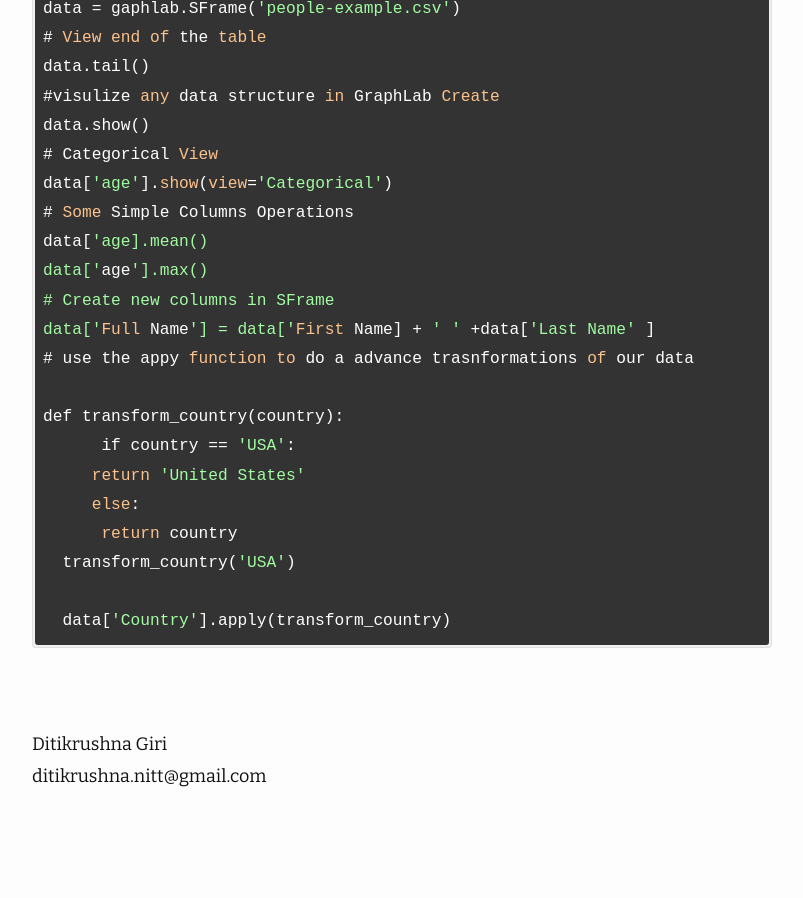
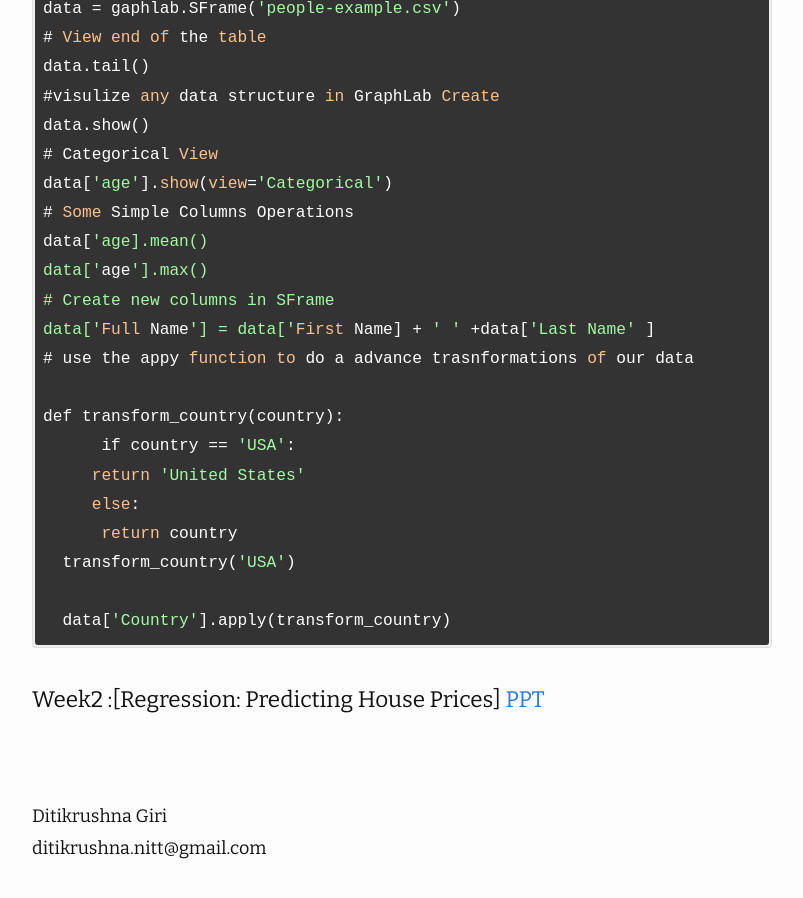
Before and after one commit to ditikrushna/eNotes, a Jekyll site: the page built from _posts/2019-05-06-Machine Learning by University of Washington.md, in a window 1280 px wide and 900 px high, scrolled down 3070 px. Shown: the whole window, without its empty margins (238-1041 px from the left). Built offline with Jekyll 4.4.1, drawn with Linux system fonts in a browser that asks for light colours; nearby versions of some CDN libraries; before the commit the page ends 3897 px from its top, so only the background shows below that.

Commit message:
Update 2019-05-06-Machine Learning by University of Washington.md

```diff
--- a/_posts/2019-05-06-Machine Learning by University of Washington.md
+++ b/_posts/2019-05-06-Machine Learning by University of Washington.md
@@ -125,3 +125,5 @@ Tools above require a learning curve . This course uses GraphLab create that inc
 	  transform_country('USA')
 
 	  data['Country'].apply(transform_country)
+
+#### Week2 :[Regression: Predicting House Prices] [PPT](https://d396qusza40orc.cloudfront.net/phoenixassets/ml-foundations/regression-intro-annotated.pdf)
```
